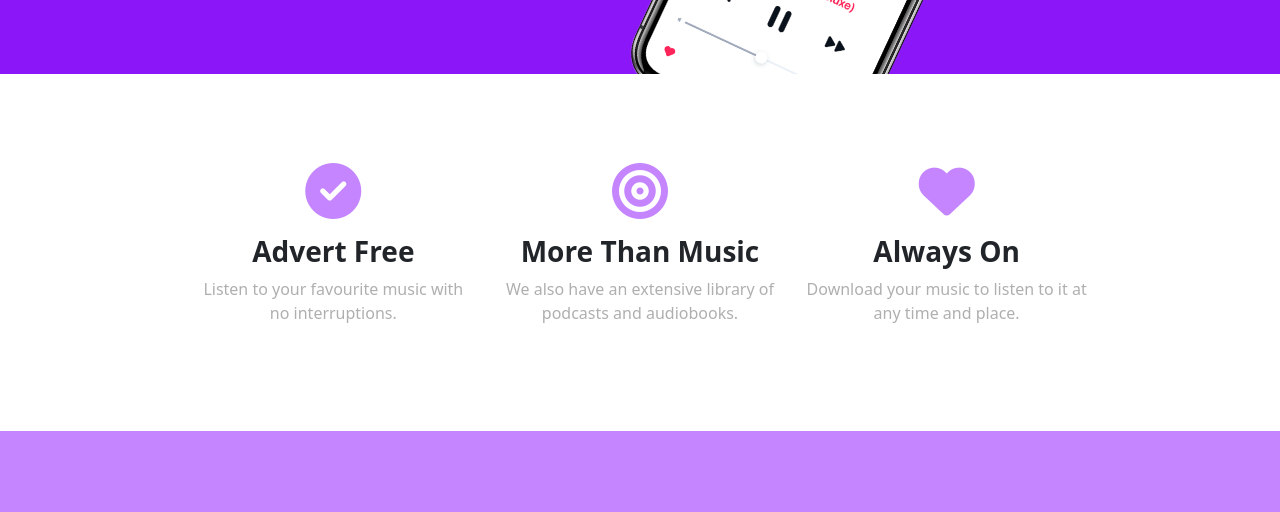
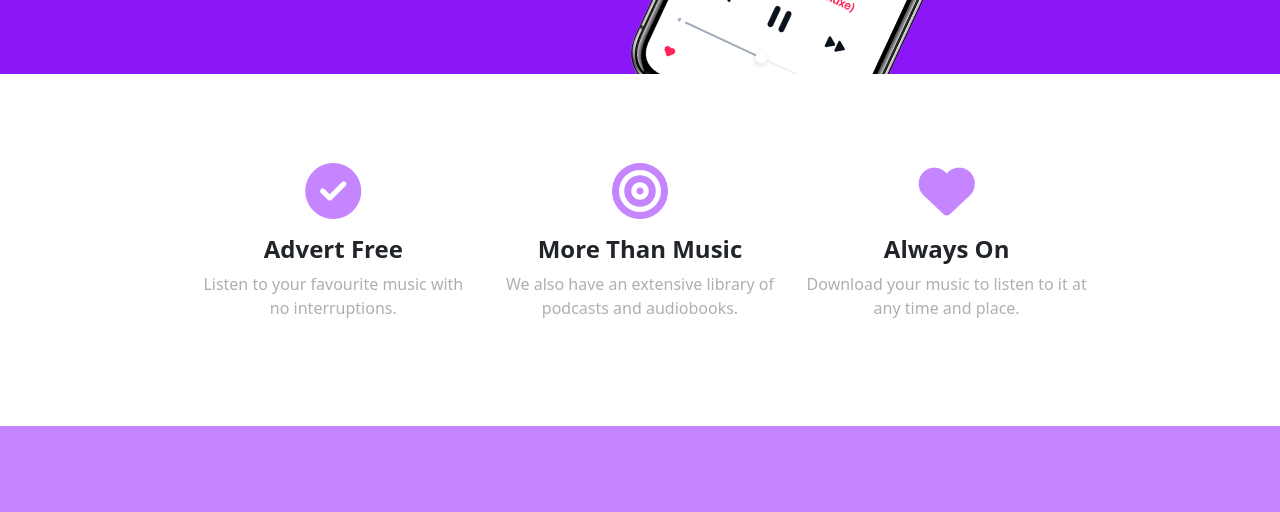
Before and after one commit to borregaio/melodi, a plain HTML site: page index.html in a window 1280 px wide. Shown: the part 535-1047 px from the top of the page. Drawn offline with nearby package versions, Linux system fonts and the light colour scheme.

Commit message:
bootstrap try

```diff
--- a/css/styles.css
+++ b/css/styles.css
@@ -73,6 +73,10 @@ p {
   padding: 7% 15%;
   background-color: #fff;
   position: relative;
+}
+
+.feature {
+  font-weight: 700;
 }
 
 .table {
--- a/index.html
+++ b/index.html
@@ -71,19 +71,19 @@
 
       <div class="feature-box col-lg-4 col-md-12">
         <i class="fas fa-check-circle fa-4x icon" style="font-size: 3.5rem;"></i>
-        <h3>Advert Free</h3>
+        <h4 class="feature">Advert Free</h4>
         <p>Listen to your favourite music with no interruptions.</p>
       </div>
 
       <div class="feature-box col-lg-4 col-md-12">
         <i class="fas fa-bullseye fa-4x icon" style="font-size: 3.5rem"></i>
-        <h3>More Than Music</h3>
+        <h4 class="feature">More Than Music</h4>
         <p>We also have an extensive library of podcasts and audiobooks.</p>
       </div>
 
       <div class="feature-box col-lg-4 col-md-12">
         <i class="fas fa-heart fa-4x icon" style="font-size: 3.5rem"></i>
-        <h3>Always On</h3>
+        <h4 class="feature">Always On</h4>
         <p>Download your music to listen to it at any time and place.</p>
       </div>
     </div>
```
